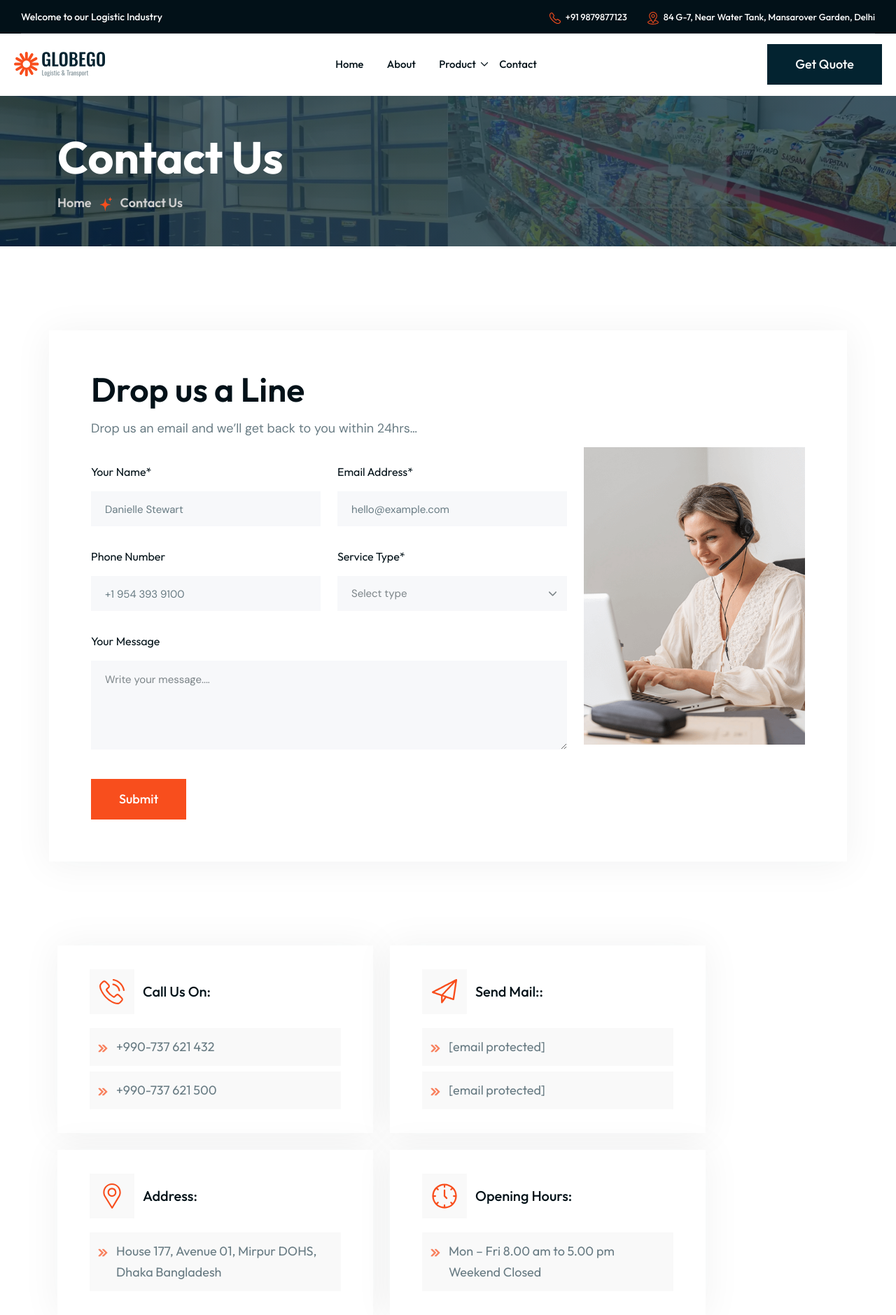
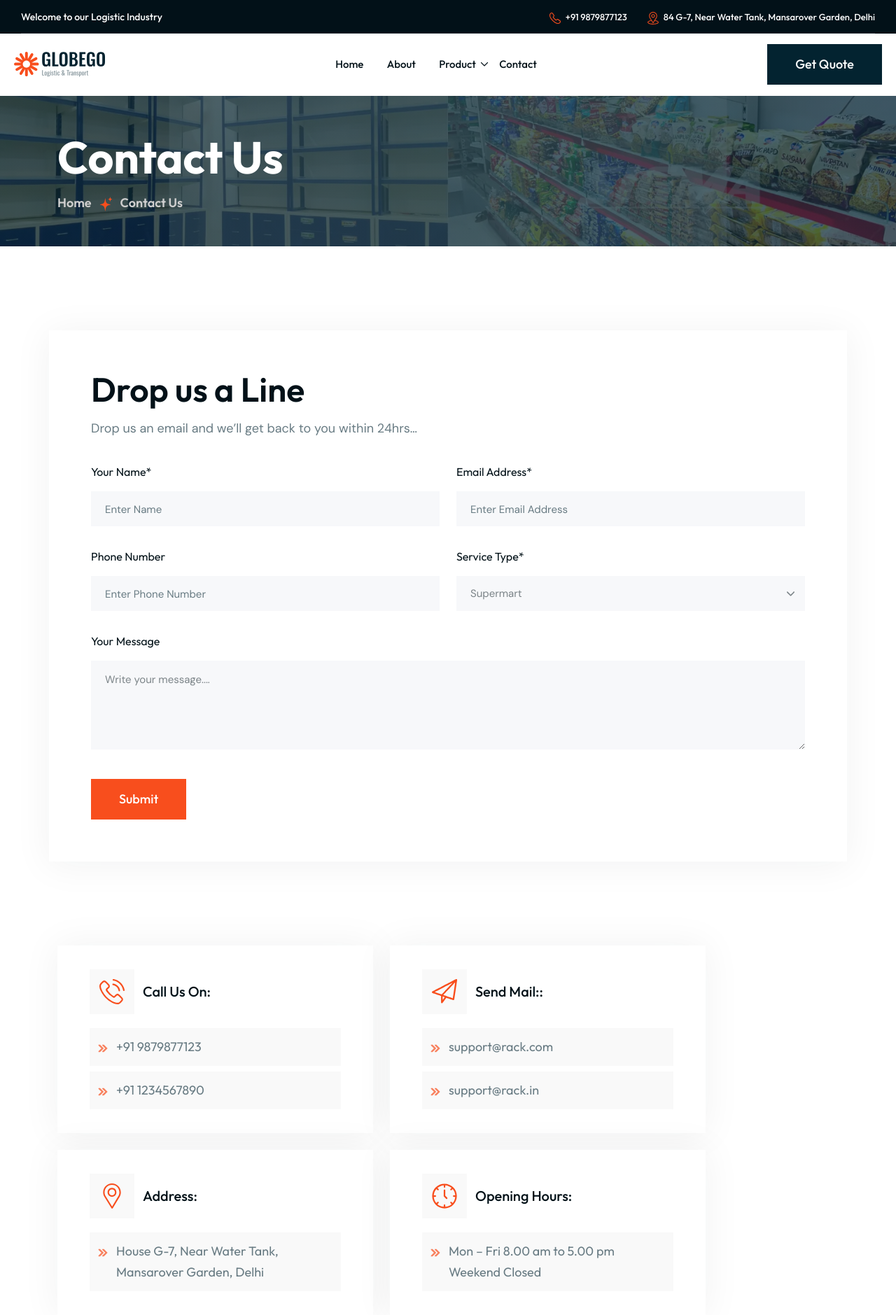
Before and after one commit to proanubhav/rack-site, a PHP site: page /contact.php in a window 1280 px wide. Shown: the top 1879 px of the page at 70% size. Run offline with PHP 8.4, Linux system fonts and the light colour scheme; some libraries are stand-ins or nearby versions.

Commit message:
bug fixing

```diff
--- a/common/footer.php
+++ b/common/footer.php
@@ -287,18 +287,18 @@
           </div>
 
           <div class="mb-3">
-            <label for="cfEmail" class="form-label">Email</label>
-            <input type="email" class="form-control" id="cfEmail" name="email" placeholder="Enter Email" required>
+            <label for="cfEmail" class="form-label">Email Address</label>
+            <input type="email" class="form-control" id="cfEmail" name="email" placeholder="Enter Email Address" required>
           </div>
 
           <div class="mb-3">
-            <label for="cfPhone" class="form-label">Phone</label>
-            <input type="tel" class="form-control" id="cfPhone" name="phone" placeholder="Enter Phone" required>
+            <label for="cfPhone" class="form-label">Phone Number</label>
+            <input type="tel" class="form-control" id="cfPhone" name="phone" placeholder="Enter Phone Number" required>
           </div>
 
           <div class="mb-3">
             <label for="cfMessage" class="form-label">Message</label>
-            <textarea class="form-control" id="cfMessage" name="message" rows="4" placeholder="Enter Message" required></textarea>
+            <textarea class="form-control" id="cfMessage" name="message" rows="4" placeholder="Write your message...." required></textarea>
           </div>
 
         </div>
--- a/contact.php
+++ b/contact.php
@@ -46,7 +46,7 @@
         <div class="container">
             <div class="row">
                 <div class="contact-area">
-                    <div class="col-lg-8">
+                    <div class="col-lg-12">
                         <div class="inquiry-form">
                             <h3>Drop us a Line</h3>
                             <p>Drop us an email and we’ll get back to you within 24hrs…</p>
@@ -55,29 +55,27 @@
                                     <div class="col-md-6">
                                         <div class="form-inner mb-35">
                                             <label>Your Name*</label>
-                                            <input placeholder="Danielle Stewart" type="text" />
+                                            <input placeholder="Enter Name" type="text" />
                                         </div>
                                     </div>
                                     <div class="col-md-6">
                                         <div class="form-inner mb-35">
                                             <label>Email Address*</label>
-                                            <input placeholder="hello@example.com" type="email" />
+                                            <input placeholder="Enter Email Address" type="email" />
                                         </div>
                                     </div>
                                     <div class="col-md-6">
                                         <div class="form-inner mb-35">
                                             <label>Phone Number</label>
-                                            <input placeholder="+1 954 393 9100" type="text" />
+                                            <input placeholder="Enter Phone Number" type="text" />
                                         </div>
                                     </div>
                                     <div class="col-md-6 mb-35">
                                         <div class="form-inner">
                                             <label>Service Type*</label>
                                             <select class="nice-select">
-                                                <option>Select type</option>
-                                                <option>Airways</option>
-                                                <option>Oceanways</option>
-                                                <option>Railways</option>
+                                                <option>Supermart</option>
+                                                <option>Retail-Shop</option>
                                             </select>
                                         </div>
                                     </div>
@@ -96,9 +94,9 @@
                             </form>
                         </div>
                     </div>
-                    <div class="contact-image">
+                    <!-- <div class="contact-image">
                         <img src="assets/image/banner-img/contact-info-girl.png" alt="girl-image">
-                    </div>
+                    </div> -->
                 </div>
             </div>
             <div class="contact-bottom-area section-padding-top">
@@ -133,7 +131,7 @@
                                                 fill="#F84E1D" fill-opacity="0.7" />
                                         </svg>
                                     </div>
-                                    <a href="tel:+990-737621432">+990-737 621 432</a>
+                                    <a href="tel:9879877123">+91 9879877123</a>
                                 </li>
                                 <li>
                                     <div class="icon">
@@ -144,7 +142,7 @@
                                                 fill="#F84E1D" fill-opacity="0.7" />
                                         </svg>
                                     </div>
-                                    <a href="tel:+990-737621432">+990-737 621 500</a>
+                                    <a href="tel:1234567890">+91 1234567890</a>
                                 </li>
                             </ul>
                         </div>
@@ -173,7 +171,7 @@
                                                 fill="#F84E1D" fill-opacity="0.7" />
                                         </svg>
                                     </div>
-                                    <a href="cdn-cgi/l/email-protection#abc2c5cdc4ebced3cac6dbc7ce85c8c4c6"><span class="__cf_email__" data-cfemail="3f565159507f5a475e524f535a115c5052">[email&#160;protected]</span></a>
+                                    <a href="cdn-cgi/l/email-protection#abc2c5cdc4ebced3cac6dbc7ce85c8c4c6"><span class="__cf_email__" data-cfemail="3f565159507f5a475e524f535a115c5052">support@rack.com</span></a>
                                 </li>
                                 <li>
                                     <div class="icon">
@@ -184,7 +182,7 @@
                                                 fill="#F84E1D" fill-opacity="0.7" />
                                         </svg>
                                     </div>
-                                    <a href="cdn-cgi/l/email-protection#345c5158585b74514c55594458511a575b59"><span class="__cf_email__" data-cfemail="0b636e6767644b6e736a667b676e25686466">[email&#160;protected]</span></a>
+                                    <a href="cdn-cgi/l/email-protection#345c5158585b74514c55594458511a575b59"><span class="__cf_email__" data-cfemail="0b636e6767644b6e736a667b676e25686466">support@rack.in</span></a>
                                 </li>
                             </ul>
                         </div>
@@ -217,8 +215,8 @@
                                         </svg>
                                     </div>
                                     <a class="two"
-                                        href="https://www.google.com/maps/place/Egens+Lab/@23.8340712,90.3631117,17z/data=!3m1!4b1!4m6!3m5!1s0x3755c14c8682a473:0xa6c74743d52adb88!8m2!3d23.8340663!4d90.3656866!16s%2Fg%2F11rs9vlwsk?entry=ttu">House
-                                        177, Avenue 01, Mirpur DOHS, Dhaka Bangladesh</a>
+                                        href="https://www.google.com/maps/place/Egens+Lab/@23.8340712,90.3631117,17z/data=!3m1!4b1!4m6!3m5!1s0x3755c14c8682a473:0xa6c74743d52adb88!8m2!3d23.8340663!4d90.3656866!16s%2Fg%2F11rs9vlwsk?entry=ttu">
+                                    House G-7, Near Water Tank, Mansarover Garden, Delhi</a>
                                 </li>
                             </ul>
                         </div>
@@ -264,18 +262,6 @@
     </div>
     <!-- contact info section end -->
 
-    <!-- contact map section start -->
-    <div class="contact-map-section section-padding-top">
-        <div class="container-fluid">
-            <div class="contact-map">
-                <iframe
-                    src="https://www.google.com/maps/embed?pb=!1m18!1m12!1m3!1d3649.5647631857846!2d90.36311167605992!3d23.83407118555764!2m3!1f0!2f0!3f0!3m2!1i1024!2i768!4f13.1!3m3!1m2!1s0x3755c14c8682a473%3A0xa6c74743d52adb88!2sEgens%20Lab!5e0!3m2!1sen!2sbd!4v1700138349574!5m2!1sen!2sbd"
-                    allowfullscreen="" loading="lazy" referrerpolicy="no-referrer-when-downgrade"></iframe>
-            </div>
-        </div>
-    </div>
-    <!-- contact map section end -->
-
   <?php include 'common/footer.php'; ?>
 
 </body>
--- a/index.php
+++ b/index.php
@@ -146,15 +146,15 @@
         <div class="image-wrapper">
           <div class="left-wrap">
             <div class="image-one magnetic-item">
-              <img src="assets/image/card-img/image-one.png" alt="card-img">
+              <img src="assets/images-rack/about/about1.png" alt="card-img" style="width: 281px; height: 270px">
             </div>
             <div class="image-two magnetic-item">
-              <img src="assets/image/card-img/image-two.png" alt="card-img">
+              <img src="assets/images-rack/about/about2.png" alt="card-img" style="width: 311px; height: 393px">
             </div>
           </div>
           <div class="right-wrap magnetic-item">
             <div class="image-three">
-              <img src="assets/image/card-img/image-three.png" alt="card-img">
+           <img src="assets/images-rack/about/about3.png" alt="card-img" style="width: 393px; height: 312px">
             </div>
             <div class="image-four">
               <img src="assets/image/card-img/image-four.png" alt="card-img">
```
